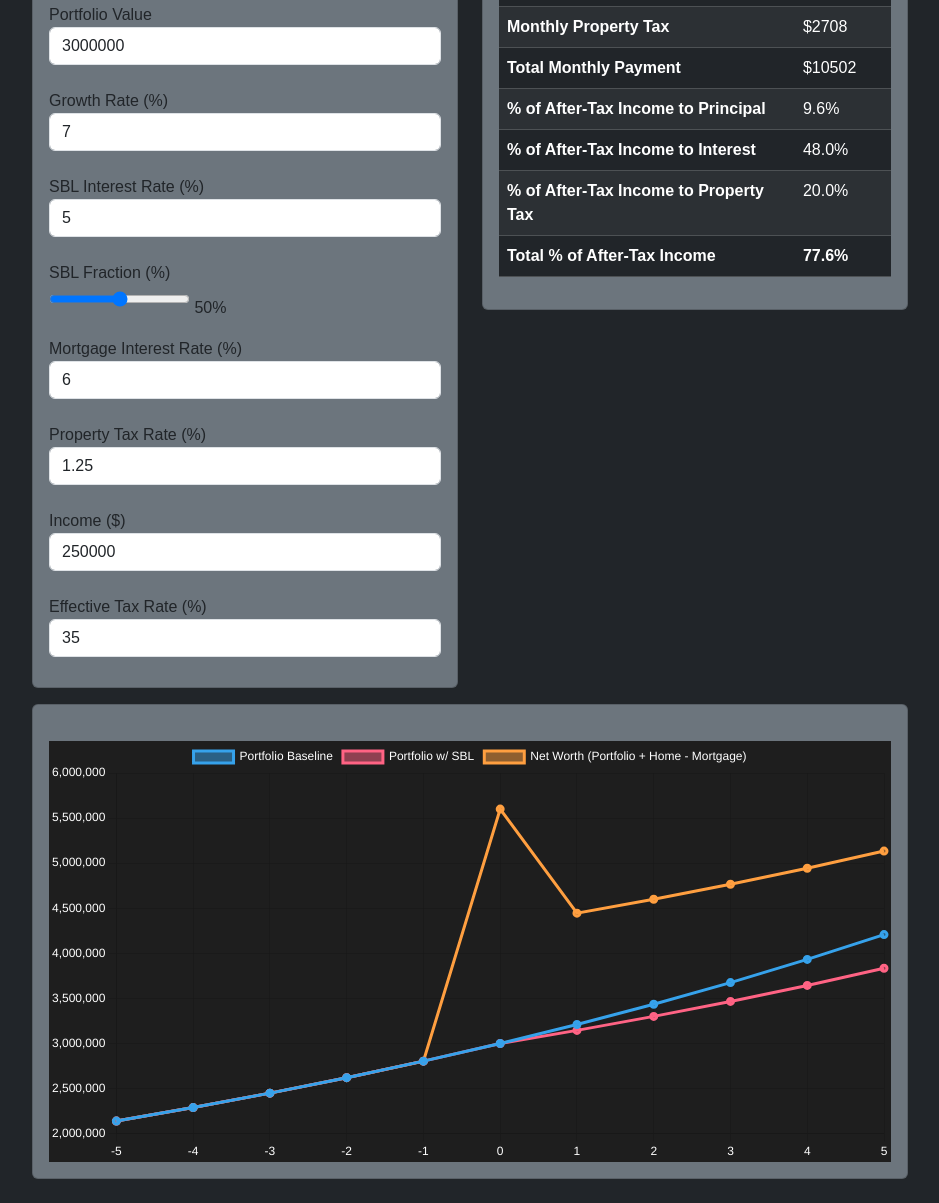
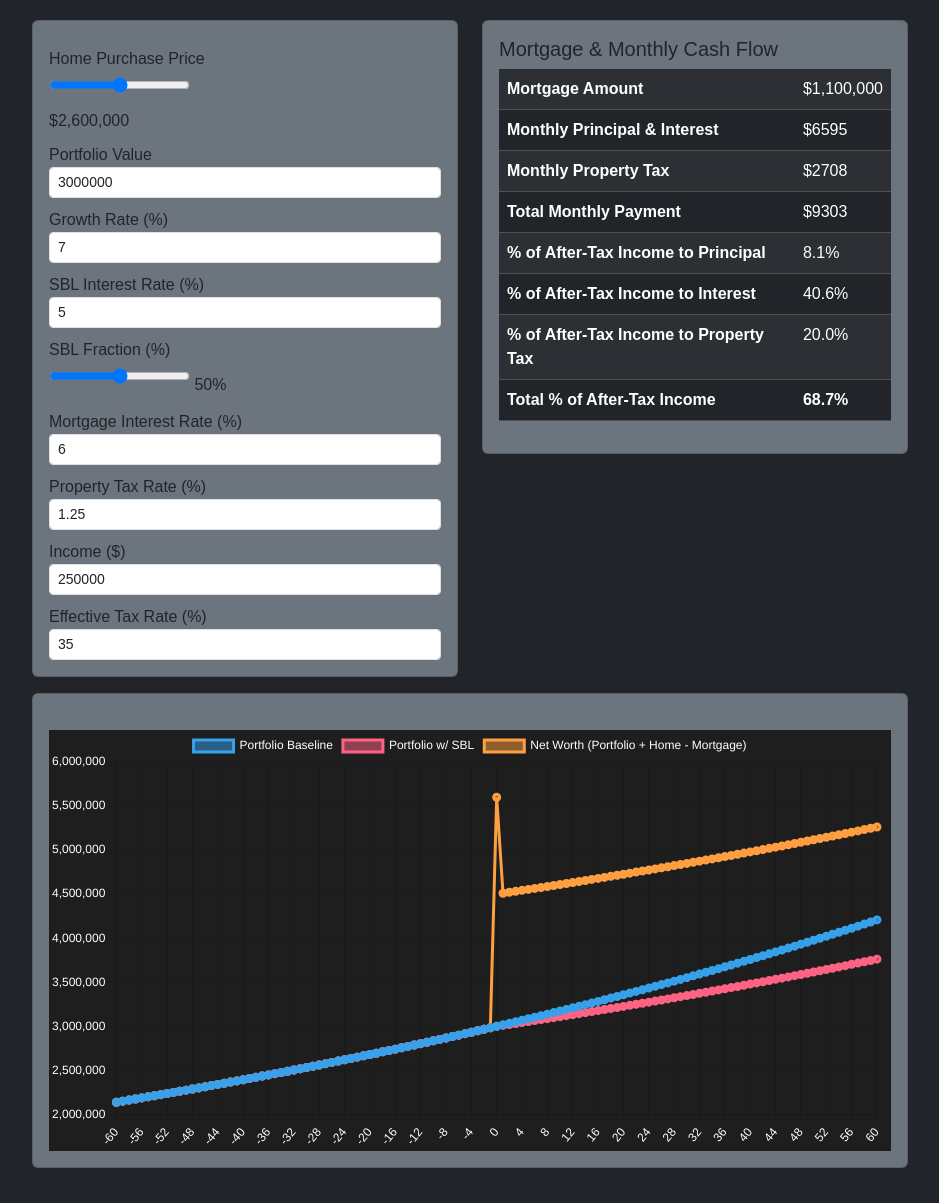
Before and after one commit to millerjammer/home-purchase-ca, a website built with webpack: page src/index.html in a window 1280 px wide. Shown: the part 206-1409 px from the top of the page, without its empty margins (170-1109 px from the left). Built offline with nearby package versions, Linux system fonts and the light colour scheme.

Commit message:
corrected

```diff
--- a/src/index.html
+++ b/src/index.html
@@ -12,6 +12,13 @@
     <div class="container">
 
         <h3 class="mb-4">Home Purchase Using Securities Based Loan</h3>
+        <p class="mb-4">
+    This interactive calculator models a home purchase using a Securities-Based Loan (SBL) alongside a traditional mortgage.
+    It allows you to adjust your home purchase price, portfolio value, SBL fraction, mortgage interest rate, property tax rate,
+    and effective income tax. The calculator shows how your portfolio grows over time, both before and after the home purchase,
+    while accounting for SBL interest. It also computes your monthly mortgage payments and breaks down what percentage of your
+    after-tax income goes toward principal, interest, and property taxes, giving a clear picture of affordability and cash flow.
+</p>
 
         <div class="row">
 
@@ -19,51 +26,51 @@
             <div class="col-md-6">
                 <div class="card p-3 mb-3 bg-secondary">
 
-                    <div class="mb-1">
+                    <div class="my-0">
                         <label>Home Purchase Price</label>
                         <input type="range" id="homePrice" min="200000" max="5000000" step="50000">
                         <div>$<span id="homePriceValue"></span></div>
                     </div>
 
-                    <div class="mb-1">
+                    <div class="my-0">
                         <label>Portfolio Value</label>
-                        <input class="form-control" id="portfolioValue" value="3000000">
+                        <input class="form-control form-control-sm mb-0" id="portfolioValue" value="3000000">
                     </div>
 
-                    <div class="mb-1">
+                    <div class="my-0">
                         <label>Growth Rate (%)</label>
-                        <input class="form-control" id="growthRate" value="7">
+                        <input class="form-control form-control-sm mb-0" id="growthRate" value="7">
                     </div>
 
-                    <div class="mb-1">
+                    <div class="my-0">
                         <label>SBL Interest Rate (%)</label>
-                        <input class="form-control" id="sblRate" value="5">
+                        <input class="form-control form-control-sm mb-0" id="sblRate" value="5">
                     </div>
 
-                    <div class="mb-1">
+                    <div class="my-0">
                         <label>SBL Fraction (%)</label>
                         <input type="range" id="sblFraction" min="0" max="100" step="5">
                         <span id="sblFractionValue"></span>%
                     </div>
 
-                    <div class="mb-1">
+                    <div class="my-0">
                         <label>Mortgage Interest Rate (%)</label>
-                        <input class="form-control" id="mortgageRate" value="6">
+                        <input class="form-control form-control-sm mb-0" id="mortgageRate" value="6">
                     </div>
 
-                    <div class="mb-1">
+                    <div class="my-0">
                         <label>Property Tax Rate (%)</label>
-                        <input class="form-control" id="propertyTaxRate" value="1.25">
+                        <input class="form-control form-control-sm mb-0" id="propertyTaxRate" value="1.25">
                     </div>
 
-                    <div class="mb-1">
+                    <div class="my-0">
                         <label>Income ($)</label>
-                        <input class="form-control" id="income" value="250000">
+                        <input class="form-control form-control-sm mb-0" id="income" value="250000">
                     </div>
 
-                    <div class="mb-1">
+                    <div class="my-0">
                         <label>Effective Tax Rate (%)</label>
-                        <input class="form-control" id="effectiveTaxRate" value="35">
+                        <input class="form-control form-control-sm mb-0" id="effectiveTaxRate" value="35">
                     </div>
 
                 </div>
--- a/src/index.js
+++ b/src/index.js
@@ -22,8 +22,10 @@ function calculate() {
     const effectiveTaxRate = Number(document.getElementById("effectiveTaxRate").value) / 100
 
     // --- Loan Breakdown ---
-    const SBL = homePrice * sblFraction
-    const mortgage = homePrice - SBL
+    let SBL = portfolioEvent * sblFraction  // fraction 0-1
+    if (SBL > homePrice) SBL = homePrice   // cannot exceed home price
+
+    const mortgage = Math.max(0, homePrice - SBL)
     const mortgageTermMonths = 30 * 12
 
     // Monthly mortgage calculation
@@ -58,46 +60,52 @@ function calculate() {
     `
 
     // --- Portfolio Chart Calculation ---
+    // --- Portfolio Chart Calculation (monthly) ---
     const labels = []
     const baseline = []
     const withSBL = []
     const netWorth = []
 
+    // --- Pre-event 60 months reverse compound ---
     let pBase = portfolioEvent
     let pSBL = portfolioEvent
     const preBase = []
     const preSBL = []
 
-    for (let i = 0; i < 5; i++) {
-        pBase /= (1 + growth)
-        pSBL /= (1 + growth)
+    for (let i = 0; i < 60; i++) {
+        pBase /= Math.pow(1 + growth, 1 / 12)  // monthly reverse compound
+        pSBL /= Math.pow(1 + growth, 1 / 12)
         preBase.unshift(pBase)
         preSBL.unshift(pSBL)
     }
 
-    for (let i = -5; i < 0; i++) {
+    for (let i = -60; i < 0; i++) {
         labels.push(i)
-        baseline.push(preBase[i + 5])
-        withSBL.push(preSBL[i + 5])
-        netWorth.push(preSBL[i + 5])
+        baseline.push(preBase[i + 60])
+        withSBL.push(preSBL[i + 60])
+        netWorth.push(preSBL[i + 60])
     }
 
+    // --- Event month ---
     labels.push(0)
     baseline.push(portfolioEvent)
     withSBL.push(portfolioEvent)
     netWorth.push(portfolioEvent + homePrice)
 
-    let base = portfolioEvent
+    // --- Post-event 60 months ---
+    let base = portfolioEvent   // initialize baseline portfolio at event
     let sblPortfolio = portfolioEvent
-    const sblInterestAnnual = SBL * sblRate
+    const sblInterestMonthly = (SBL * sblRate) / 12
 
-    for (let year = 1; year <= 5; year++) {
-        base *= (1 + growth)
-        const growthAmount = sblPortfolio * growth
-        const netGrowth = growthAmount - sblInterestAnnual
+    for (let month = 1; month <= 60; month++) {
+        const growthAmount = sblPortfolio * Math.pow(1 + growth, 1 / 12) - sblPortfolio
+        const netGrowth = growthAmount - sblInterestMonthly
         sblPortfolio += netGrowth
 
-        labels.push(year)
+        const baseGrowth = base * Math.pow(1 + growth, 1 / 12)
+        base = baseGrowth
+
+        labels.push(month)
         baseline.push(base)
         withSBL.push(sblPortfolio)
         netWorth.push(sblPortfolio + homePrice - mortgage)
```
